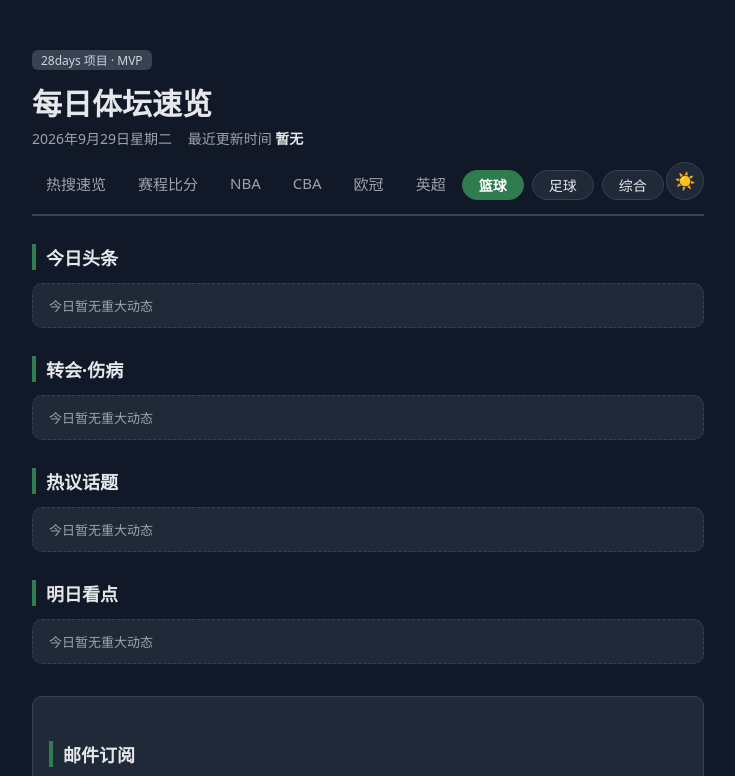
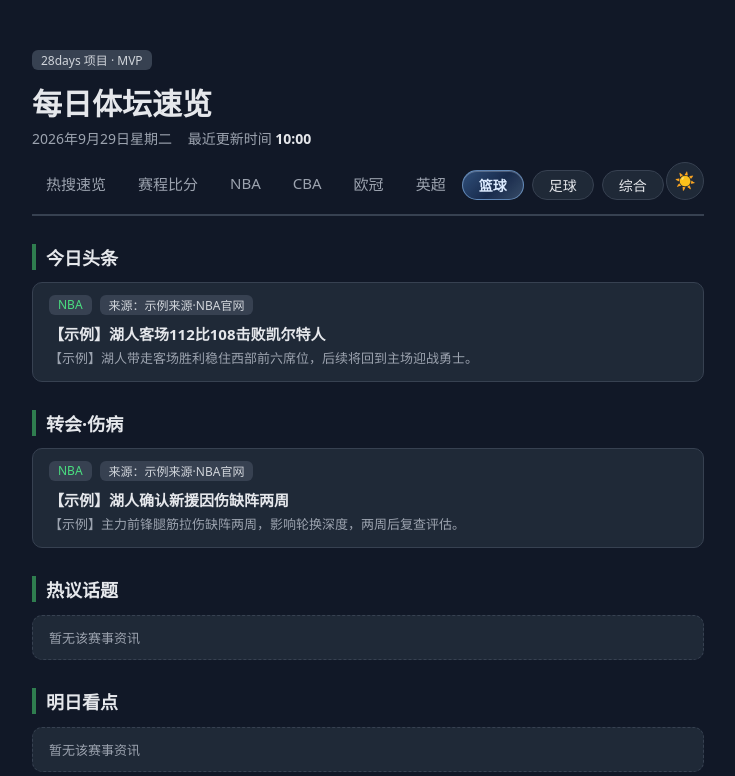
Before and after one commit to Ross25cl/-daily-news, a plain HTML site: page digest.html in a window 1280 px wide. Both pictures are taken after a click on the button "篮球". Shown: the top 776 px of the page, without its empty margins (272-1007 px from the left). Drawn offline with Linux system fonts and the light colour scheme.

Commit message:
Day 11｜速览页标签筛选补齐可感知反馈（渐变高亮+过渡动画+防连点+空状态）
改了什么：速览页大类筛选从瞬时替换升级为带反馈交互——选中标签换水滴感浅蓝渐变（深浅双主题）、卡片淡入上滑 60ms 错峰进场、300ms 处理态全按钮禁用+骨架屏防连点、筛选后空板块显示「暂无该赛事资讯」；示例数据 digest_date/id 更新到 2026-09-29
加了什么：style.css 选中/禁用/骨架/进场动画样式（含 prefers-reduced-motion 降级），app.js 筛选状态锁 isFiltering+aria-pressed 同步，digest.html 三个筛选按钮补 aria-pressed

```diff
--- a/css/style.css
+++ b/css/style.css
@@ -1,6 +1,8 @@
 /* 每日体坛速览 · 共用样式（Day 7 建，Day 9 统一深色主题）
    Day 9：与 home.css 对齐同一套颜色变量——三个页面一种面孔，
-   导航切换不再深浅跳变；布局规则原样保留，只改颜色与按钮状态。 */
+   导航切换不再深浅跳变；布局规则原样保留，只改颜色与按钮状态。
+   Day 11：标签筛选反馈——选中标签水滴感浅蓝渐变、进场动画、
+   处理态骨架屏与禁用样式（matches 页共用 .filter-btn，同筛同貌）。 */
 * { box-sizing: border-box; }
 
 :root {
@@ -96,11 +98,31 @@ h1 { font-size: 26px; margin: 0 0 4px; }
   transition: border-color .15s, background .15s;
 }
 .filter-btn:hover { border-color: var(--brand-bright); }
+/* 选中态（Day 11）：水滴透明感的浅蓝渐变——半透明渐变 + 内侧高光 +
+   浅蓝半透明描边，替代原来的品牌绿实底；深色主题文字用浅蓝（对比约 7:1） */
 .filter-btn.active {
-  background: var(--brand);
-  border-color: var(--brand);
-  color: #fff;
+  background: linear-gradient(135deg,
+    rgba(96, 165, 250, 0.40),
+    rgba(59, 130, 246, 0.18) 55%,
+    rgba(147, 197, 253, 0.30));
+  border-color: rgba(147, 197, 253, 0.55);
+  color: #dbeafe;
   font-weight: 600;
+  box-shadow: inset 0 1px 0 rgba(255, 255, 255, 0.22);
+}
+/* 浅色主题：渐变加重、文字换深蓝（on 最深渐变处对比约 6:1） */
+html[data-theme="light"] .filter-btn.active {
+  background: linear-gradient(135deg,
+    rgba(147, 197, 253, 0.50),
+    rgba(96, 165, 250, 0.24) 60%,
+    rgba(59, 130, 246, 0.16));
+  border-color: rgba(96, 165, 250, 0.65);
+  color: #1e40af;
+}
+/* 处理态（Day 11）：筛选进行中按钮禁用，视觉降透明、光标提示不可点 */
+.filter-btn:disabled {
+  opacity: 0.55;
+  cursor: not-allowed;
 }
 .theme-toggle {
   border: 1px solid var(--border);
@@ -165,6 +187,46 @@ h1 { font-size: 26px; margin: 0 0 4px; }
   border: 1px dashed var(--border);
   border-radius: 10px;
   background: var(--card);
+}
+
+/* ---------- 交互反馈动画（Day 11） ---------- */
+/* 进场：淡入 + 向上滑入。.enter 挂在新渲染的卡片/空提示上，
+   delay 由 JS 按板块内序号逐条 +60ms，形成错峰；both 保证延迟期内不可见 */
+@keyframes card-in {
+  from { opacity: 0; transform: translateY(10px); }
+  to   { opacity: 1; transform: translateY(0); }
+}
+.item.enter,
+.empty-hint.enter {
+  animation: card-in 0.3s ease-out both;
+}
+
+/* 处理态骨架屏：极简灰块脉冲，替代列表内容 300ms，暗示「正在筛选」 */
+.skeleton-card {
+  padding: 14px 16px;
+  border: 1px solid var(--border);
+  border-radius: 10px;
+  margin-bottom: 10px;
+  background: var(--card);
+}
+.sk-line {
+  height: 12px;
+  border-radius: 6px;
+  background: var(--chip-bg);
+  animation: sk-pulse 1s ease-in-out infinite;
+}
+.sk-line + .sk-line { margin-top: 10px; }
+.sk-title { width: 55%; }
+@keyframes sk-pulse {
+  0%, 100% { opacity: 1; }
+  50%      { opacity: 0.45; }
+}
+
+/* 系统开了「减弱动态效果」时全部动画降级为静态（无障碍） */
+@media (prefers-reduced-motion: reduce) {
+  .item.enter,
+  .empty-hint.enter { animation: none; }
+  .sk-line { animation: none; opacity: 0.7; }
 }
 
 /* ---------- 赛程页 ---------- */
--- a/data/news.json
+++ b/data/news.json
@@ -1,98 +1,98 @@
 [
   {
-    "id": "20260925-n01",
+    "id": "20260929-n01",
     "title": "【示例】湖人客场112比108击败凯尔特人",
     "summary": "【示例】湖人带走客场胜利稳住西部前六席位，后续将回到主场迎战勇士。",
     "section": "头条",
     "league": "NBA",
     "source_name": "示例来源·NBA官网",
     "source_url": "https://example.com/nba-lakers-celtics",
-    "digest_date": "2026-09-25",
+    "digest_date": "2026-09-29",
     "status": "published",
-    "created_at": "2026-09-25T09:30:00+08:00"
+    "created_at": "2026-09-29T09:30:00+08:00"
   },
   {
-    "id": "20260925-n02",
+    "id": "20260929-n02",
     "title": "【示例】阿森纳逆转利物浦暂时领跑英超",
     "summary": "【示例】阿森纳两球落后连扳三城，此役影响争冠格局，下轮将客战曼城。",
     "section": "头条",
     "league": "英超",
     "source_name": "示例来源·英超官网",
     "source_url": "https://example.com/epl-arsenal-liverpool",
-    "digest_date": "2026-09-25",
+    "digest_date": "2026-09-29",
     "status": "published",
-    "created_at": "2026-09-25T09:35:00+08:00"
+    "created_at": "2026-09-29T09:35:00+08:00"
   },
   {
-    "id": "20260925-n03",
+    "id": "20260929-n03",
     "title": "【示例】湖人确认新援因伤缺阵两周",
     "summary": "【示例】主力前锋腿筋拉伤缺阵两周，影响轮换深度，两周后复查评估。",
     "section": "转会伤病",
     "league": "NBA",
     "source_name": "示例来源·NBA官网",
     "source_url": "https://example.com/nba-lakers-injury",
-    "digest_date": "2026-09-25",
+    "digest_date": "2026-09-29",
     "status": "published",
-    "created_at": "2026-09-25T09:40:00+08:00"
+    "created_at": "2026-09-29T09:40:00+08:00"
   },
   {
-    "id": "20260925-n04",
+    "id": "20260929-n04",
     "title": "【示例】利物浦接近签下葡超中场",
     "summary": "【示例】转会费约四千万欧，背景是中场伤情告急，体检通过后官宣。",
     "section": "转会伤病",
     "league": "英超",
     "source_name": "示例来源·英超官网",
     "source_url": "https://example.com/epl-liverpool-transfer",
-    "digest_date": "2026-09-25",
+    "digest_date": "2026-09-29",
     "status": "published",
-    "created_at": "2026-09-25T09:45:00+08:00"
+    "created_at": "2026-09-29T09:45:00+08:00"
   },
   {
-    "id": "20260925-n05",
+    "id": "20260929-n05",
     "title": "【示例】中超争冠组周末开打",
     "summary": "【示例】积分榜前二仅差两分，周末直接对话影响冠军归属， CCTV5 直播。",
     "section": "明日看点",
     "league": "中超",
     "source_name": "示例来源·中超官网",
     "source_url": "https://example.com/csl-title-race",
-    "digest_date": "2026-09-25",
+    "digest_date": "2026-09-29",
     "status": "published",
-    "created_at": "2026-09-25T09:50:00+08:00"
+    "created_at": "2026-09-29T09:50:00+08:00"
   },
   {
-    "id": "20260925-n06",
+    "id": "20260929-n06",
     "title": "【示例】欧冠小组赛下周重燃战火",
     "summary": "【示例】多场强强对话定出线形势，看点是状态火热的射手对决，值得熬夜。",
     "section": "明日看点",
     "league": "欧冠",
     "source_name": "示例来源·欧冠官网",
     "source_url": "https://example.com/ucl-group-stage",
-    "digest_date": "2026-09-25",
+    "digest_date": "2026-09-29",
     "status": "published",
-    "created_at": "2026-09-25T09:55:00+08:00"
+    "created_at": "2026-09-29T09:55:00+08:00"
   },
   {
-    "id": "20260925-n07",
+    "id": "20260929-n07",
     "title": "【示例】电竞全球总决赛周末半决赛",
     "summary": "【示例】LPL 两队会师半决赛，胜者进决赛，赛制五局三胜，周末开打。",
     "section": "明日看点",
     "league": "电竞",
     "source_name": "示例来源·赛事官方",
     "source_url": "https://example.com/esports-worlds-semi",
-    "digest_date": "2026-09-25",
+    "digest_date": "2026-09-29",
     "status": "published",
-    "created_at": "2026-09-25T10:00:00+08:00"
+    "created_at": "2026-09-29T10:00:00+08:00"
   },
   {
-    "id": "20260925-n08",
+    "id": "20260929-n08",
     "title": "【示例】草稿条目：这条不应出现在页面上",
     "summary": "【示例】本条为 draft 状态，用于验证页面只显示已发布条目。",
     "section": "热议",
     "league": "综合",
     "source_name": "示例来源·内部",
     "source_url": "https://example.com/draft-only",
-    "digest_date": "2026-09-25",
+    "digest_date": "2026-09-29",
     "status": "draft",
-    "created_at": "2026-09-25T10:05:00+08:00"
+    "created_at": "2026-09-29T10:05:00+08:00"
   }
 ]
--- a/digest.html
+++ b/digest.html
@@ -30,9 +30,9 @@
         <a href="league.html?lg=epl" class="nav-link">英超</a>
       </div>
       <div class="nav-filters" id="nav-filters" aria-label="大类筛选">
-        <button type="button" class="filter-btn" data-category="篮球">篮球</button>
-        <button type="button" class="filter-btn" data-category="足球">足球</button>
-        <button type="button" class="filter-btn" data-category="综合">综合</button>
+        <button type="button" class="filter-btn" data-category="篮球" aria-pressed="false">篮球</button>
+        <button type="button" class="filter-btn" data-category="足球" aria-pressed="false">足球</button>
+        <button type="button" class="filter-btn" data-category="综合" aria-pressed="false">综合</button>
       </div>
       <button id="theme-toggle" class="theme-toggle" type="button" aria-label="切换深浅模式">☀️</button>
     </nav>
--- a/js/app.js
+++ b/js/app.js
@@ -2,6 +2,10 @@
 // app.js — 首页（每日速览）渲染逻辑
 // 数据来源：data/news.json（字段见 TECH_DESIGN 4.1）
 // 职责：fetch 数据 → 按「今天 + 已发布」过滤 → 渲染四板块 + 大类筛选
+// Day 11：筛选从瞬时替换升级为带反馈的交互——
+//   点击 → 300ms 处理态（全按钮禁用防连点 + 骨架屏）
+//        → 选中态（标签浅蓝渐变高亮 + 卡片淡入上滑动画）
+//        → 筛选后为空的板块显示「暂无该赛事资讯」
 // ============================================================
 
 // league → 大类映射（TECH_DESIGN 4.4：硬编码前端）
@@ -18,8 +22,12 @@ const LEAGUE_CATEGORY = {
 // 每条速览的必填字段（缺任一则跳过该条，TECH_DESIGN 第 7 节）
 const REQUIRED_FIELDS = ['title', 'summary', 'section', 'league', 'source_name', 'source_url'];
 
+// 处理态窗口时长：防连点 + 让骨架屏人眼可见（前端过滤本身几毫秒就完成）
+const FILTER_DELAY = 300;
+
 let allItems = [];          // 过滤后的「今天 + 已发布」条目
 let currentCategory = null; // 当前筛选大类；null = 全部显示
+let isFiltering = false;    // 处理态锁：true 期间忽略一切筛选点击
 
 // ---------- 工具函数 ----------
 
@@ -45,9 +53,10 @@ function leagueCategory(league) {
 // ---------- 渲染 ----------
 
 // 单条速览的 HTML（PRD A2：标题+摘要+来源+联赛标签；A3：新标签页打开原文）
-function itemHTML(it) {
+// i 为板块内序号：只用于进场动画的错峰延迟，卡片内部 UI 结构不变（Day 11）
+function itemHTML(it, i) {
   return (
-    '<article class="item">' +
+    '<article class="item enter" style="animation-delay:' + (i * 60) + 'ms">' +
       '<div class="item-meta">' +
         '<span class="tag">' + esc(it.league) + '</span>' +
         '<span class="tag gray">来源：' + esc(it.source_name) + '</span>' +
@@ -59,6 +68,8 @@ function itemHTML(it) {
 }
 
 // 按当前大类筛选并重绘四个板块（PRD A4：空板块提示；A6：大类筛选）
+// Day 11：空提示区分两种语义——筛选用户主动选了大类 → 「暂无该赛事资讯」；
+// 没选大类但今天就是没数据 → 「今日暂无重大动态」。两者都带进场动画。
 function applyFilter() {
   document.querySelectorAll('.digest-section').forEach(sec => {
     const name = sec.dataset.section;
@@ -67,27 +78,54 @@ function applyFilter() {
       it.section === name &&
       (!currentCategory || leagueCategory(it.league) === currentCategory)
     );
-    body.innerHTML = shown.length
-      ? shown.map(itemHTML).join('')
-      : '<p class="empty-hint">今日暂无重大动态</p>';
+    if (!shown.length) {
+      body.innerHTML = '<p class="empty-hint enter">' +
+        (currentCategory ? '暂无该赛事资讯' : '今日暂无重大动态') + '</p>';
+      return;
+    }
+    body.innerHTML = shown.map(itemHTML).join('');
+  });
+}
+
+// 处理态骨架屏（Day 11）：每个板块先替换为两张极简灰块卡片，
+// 配合 CSS 脉冲动画，让「正在筛选」人眼可见
+function showSkeletons() {
+  const card =
+    '<div class="skeleton-card" aria-hidden="true">' +
+      '<div class="sk-line sk-title"></div>' +
+      '<div class="sk-line"></div>' +
+    '</div>';
+  document.querySelectorAll('.section-body').forEach(body => {
+    body.innerHTML = card + card;
   });
 }
 
 // 筛选按钮：点选生效，再点同一个恢复完整列表（PRD A6）
+// Day 11 状态机：点击 → 处理态（锁定 + 禁用 + 骨架屏，300ms）
+//   → 选中态（高亮新标签、恢复旧标签、重绘列表）；处理期间的连点一律忽略
 function bindFilterButtons() {
   const btns = document.querySelectorAll('.filter-btn');
   btns.forEach(btn => {
     btn.addEventListener('click', () => {
+      if (isFiltering) return;              // 处理态：忽略连点（双保险，禁用属性也会拦截）
       const cat = btn.dataset.category;
-      if (currentCategory === cat) {
-        currentCategory = null;
-        btn.classList.remove('active');
-      } else {
-        currentCategory = cat;
-        btns.forEach(b => b.classList.remove('active'));
-        btn.classList.add('active');
-      }
-      applyFilter();
+      const next = currentCategory === cat ? null : cat; // 再点同一个 = 撤销回全部
+
+      isFiltering = true;
+      btns.forEach(b => { b.disabled = true; }); // 防连点：处理期间全部禁用
+      showSkeletons();
+
+      window.setTimeout(() => {
+        currentCategory = next;
+        btns.forEach(b => {
+          b.disabled = false;
+          const on = b.dataset.category === currentCategory;
+          b.classList.toggle('active', on);            // 新标签高亮，旧标签恢复默认
+          b.setAttribute('aria-pressed', on ? 'true' : 'false');
+        });
+        applyFilter();                                 // 重绘 + 淡入上滑动画
+        isFiltering = false;
+      }, FILTER_DELAY);
     });
   });
 }
```
